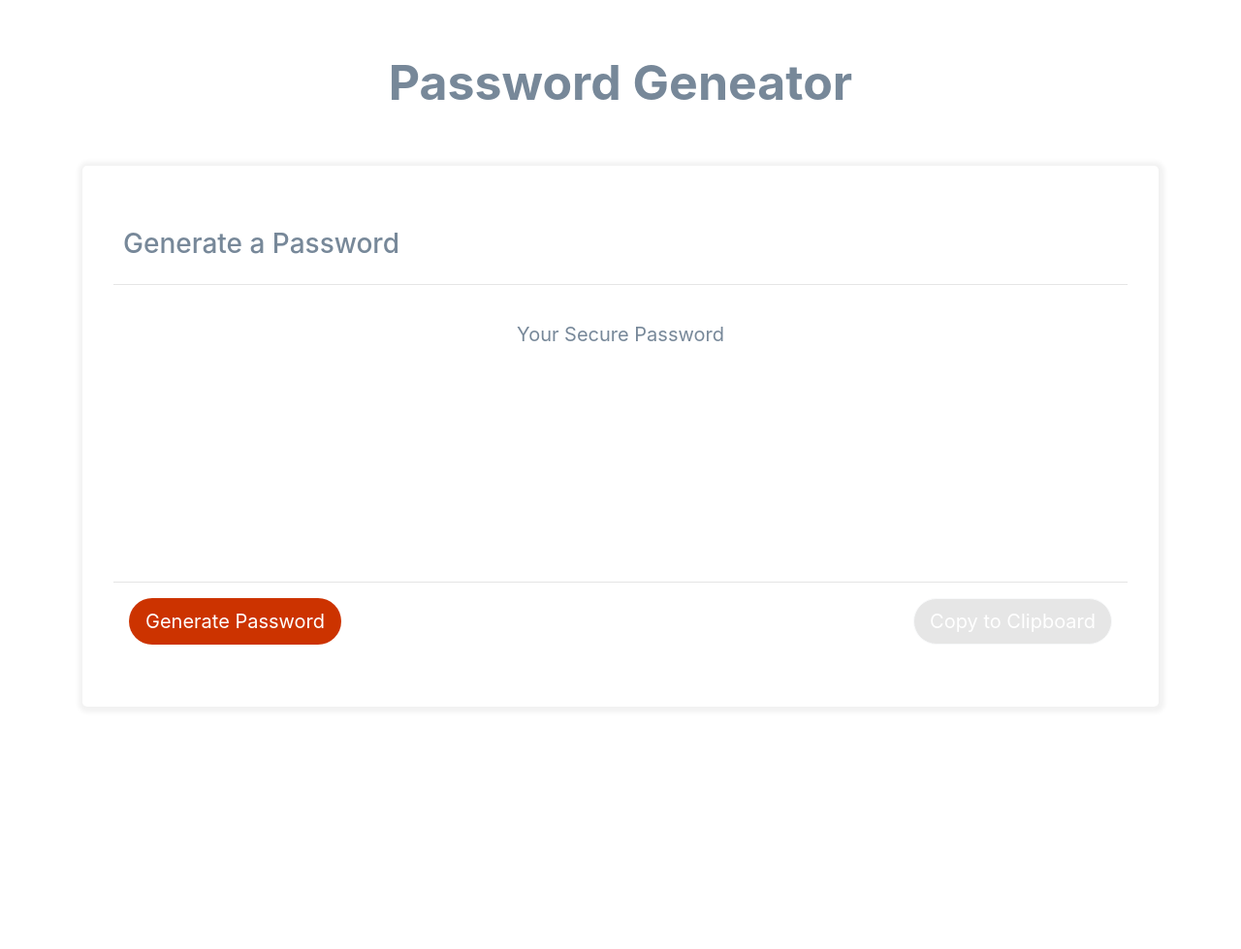
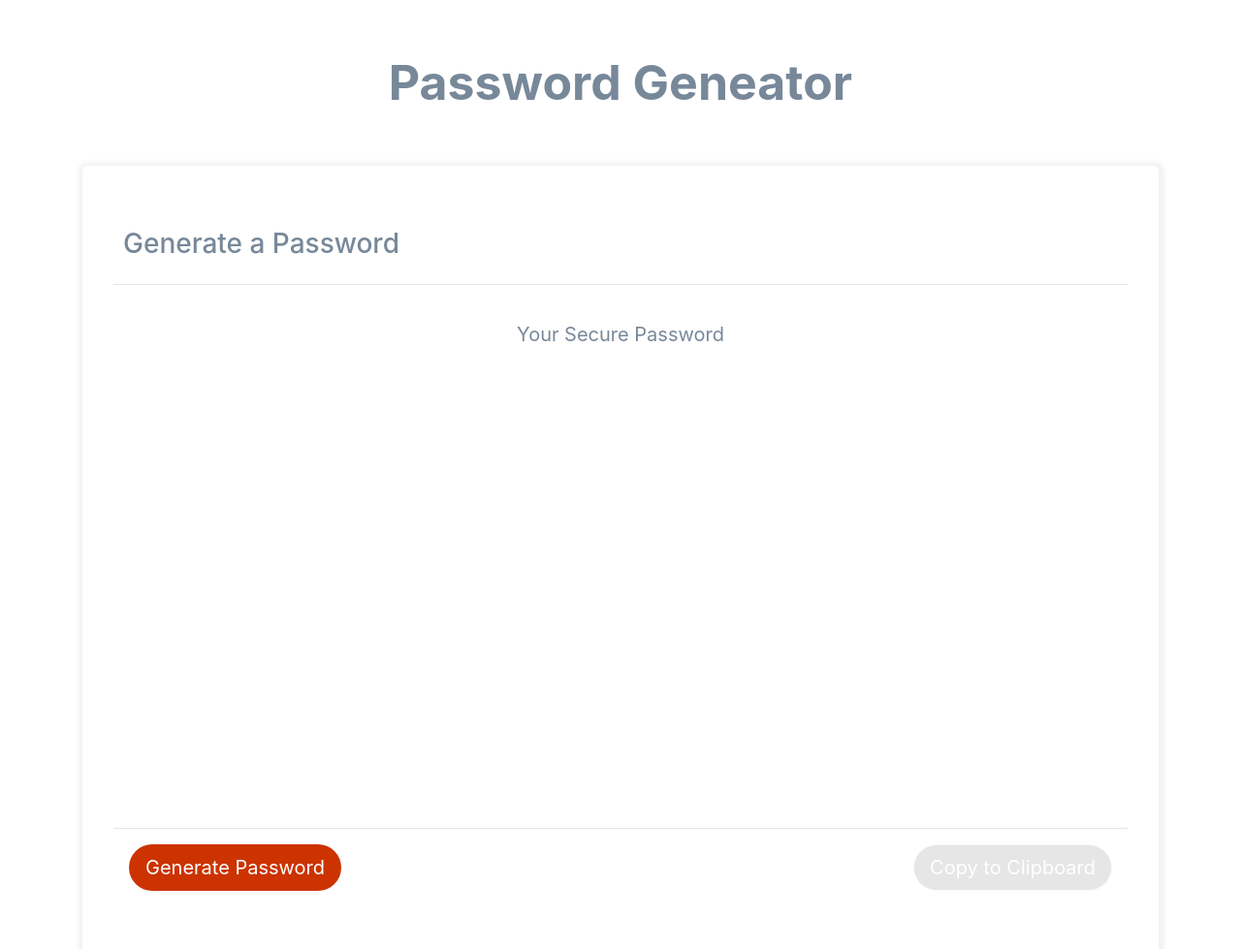
Before and after one commit to AndresF97/Random-Password-Generator, a plain HTML site: page password.html in a window 1280 px wide. Shown: the top 979 px of the page at 97% size. Before the commit the page ends 800 px from the top, so only its background shows below. Drawn offline with nearby package versions, Linux system fonts and the light colour scheme.

Commit message:
Fixed the copy to clip board button

```diff
--- a/password.css
+++ b/password.css
@@ -36,6 +36,11 @@ p{
     color:black;
 
 }
+.form-control{
+    resize: none;
+    border: none;
+}
+
 #button_1{
     background-color: #cc3300;
     color:white;
@@ -46,6 +51,10 @@ p{
 }
 
 @media only screen and (max-width: 600px) {
+
+
+
+
     #button_1{
         width: 30%;
         font-size: 30%;
--- a/password.html
+++ b/password.html
@@ -19,13 +19,13 @@
                     <div class="container">
                     <p class="text-center">Your  Secure  Password</p>
                     </div>
-                    <span class="text-center text-break" id="pass"></span>
+                    <textarea class="text-center text-break form-control border-white"  rows="8" id="pass"></textarea>
                     </div>
                     <div class="m-4"></div>
                     <hr>
 
-                    <button type="button" class="btn rounded-pill btn-lg ml-3" id="button_1">Generate Password</button>
-                    <button type="button" class="btn  rounded-pill btn-lg btn-light float-right mr-3" id="button_2">Copy to Clipboard</button>
+                    <button type="button" class="btn rounded-pill btn-lg  btn-link  ml-3" id="button_1">Generate Password</button>
+                    <button type="button" class="btn  rounded-pill btn-lg btn-light  btn-link float-right mr-3" id="button_2">Copy to Clipboard</button>
                       </div>
     </div>
     <script src="password.js"></script>
--- a/password.js
+++ b/password.js
@@ -55,8 +55,10 @@ function generator(){
 }
 //made afunction to copy texts
 function copyfun(){
-
-   alert("sorry im out of service for today")
+   var copy = document.getElementById("pass")
+   copy.select();
+   document.execCommand("copy")
+   alert("Here's the text you copied" + copy.value)
 
 }
 //event listener that makes the newpassword
```
